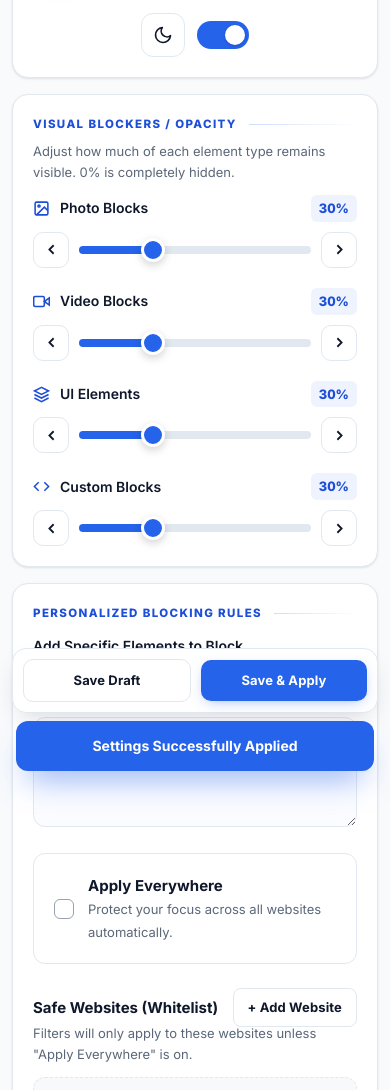
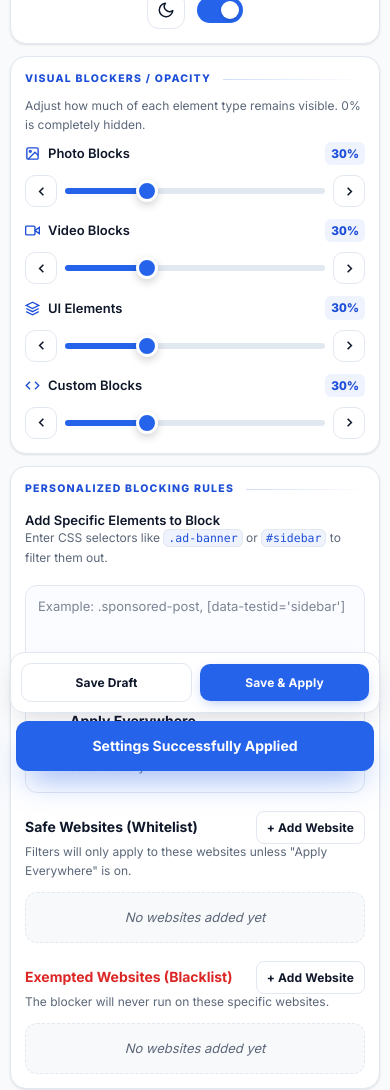
Before and after one commit to sandeshPatel06/ui-blocker-pro, a browser extension: page options.html in a window 390 px wide. Shown: the part 123-1213 px from the top of the page. Drawn offline with Linux system fonts and the light colour scheme.

Commit message:
refactor: optimize options page sizing for side panel (≤480px)

```diff
--- a/options.html
+++ b/options.html
@@ -818,6 +818,183 @@
       }
     }
 
+    @media (max-width: 480px) {
+      body {
+        padding: 16px 10px 140px;
+      }
+
+      .container {
+        gap: 12px;
+      }
+
+      .card {
+        padding: 14px;
+      }
+
+      .header-brand img {
+        width: 40px;
+        height: 40px;
+      }
+
+      .header-brand h1 {
+        font-size: 18px;
+      }
+
+      .header-brand p {
+        font-size: 12px;
+      }
+
+      .icon-btn {
+        width: 38px;
+        height: 38px;
+      }
+
+      .icon-btn svg {
+        width: 18px;
+        height: 18px;
+      }
+
+      .switch {
+        width: 46px;
+        height: 26px;
+      }
+
+      .slider-toggle::before {
+        width: 18px;
+        height: 18px;
+      }
+
+      input:checked+.slider-toggle::before {
+        transform: translateX(20px);
+      }
+
+      .section-title {
+        font-size: 10.5px;
+        margin-bottom: 10px;
+      }
+
+      .grid {
+        gap: 12px;
+      }
+
+      .control-head label {
+        font-size: 13px;
+        gap: 8px;
+      }
+
+      .control-head label svg {
+        width: 15px;
+        height: 15px;
+      }
+
+      .val {
+        padding: 2px 6px;
+        font-size: 12px;
+      }
+
+      .step-btn {
+        width: 32px;
+        height: 32px;
+      }
+
+      .step-btn svg {
+        width: 15px;
+        height: 15px;
+      }
+
+      .stepper {
+        gap: 8px;
+      }
+
+      input[type="range"] {
+        height: 6px;
+      }
+
+      input[type="range"]::-webkit-slider-thumb {
+        width: 16px;
+        height: 16px;
+      }
+
+      input[type="range"]::-moz-range-thumb {
+        width: 16px;
+        height: 16px;
+      }
+
+      .field-label {
+        font-size: 13px;
+      }
+
+      textarea {
+        min-height: 90px;
+        padding: 10px 12px;
+        font-size: 13px;
+      }
+
+      .check-card {
+        padding: 14px;
+        gap: 12px;
+        margin-top: 14px;
+      }
+
+      .check-card input {
+        width: 18px;
+        height: 18px;
+      }
+
+      .check-card-text b {
+        font-size: 14px;
+      }
+
+      .check-card-text span {
+        font-size: 12px;
+      }
+
+      .domain-head {
+        margin-top: 18px;
+      }
+
+      .domain-head h3 {
+        font-size: 14px;
+      }
+
+      .domain-head .btn-sm {
+        padding: 6px 10px;
+        font-size: 12px;
+      }
+
+      .domain-item input[type="text"] {
+        padding: 8px 12px;
+        font-size: 13px;
+      }
+
+      .btn-outline {
+        width: 32px;
+        height: 32px;
+        font-size: 16px;
+      }
+
+      .action-bar {
+        padding: 10px;
+        gap: 8px;
+        bottom: 8px;
+      }
+
+      .action-bar .btn {
+        padding: 9px 10px;
+        font-size: 12px;
+      }
+
+      .help-text {
+        font-size: 12px;
+        margin: -2px 0 8px;
+      }
+
+      .help-text code {
+        font-size: 11.5px;
+        padding: 1px 4px;
+      }
+    }
+
     @media (prefers-reduced-motion: reduce) {
       *,
       *::before,
```
